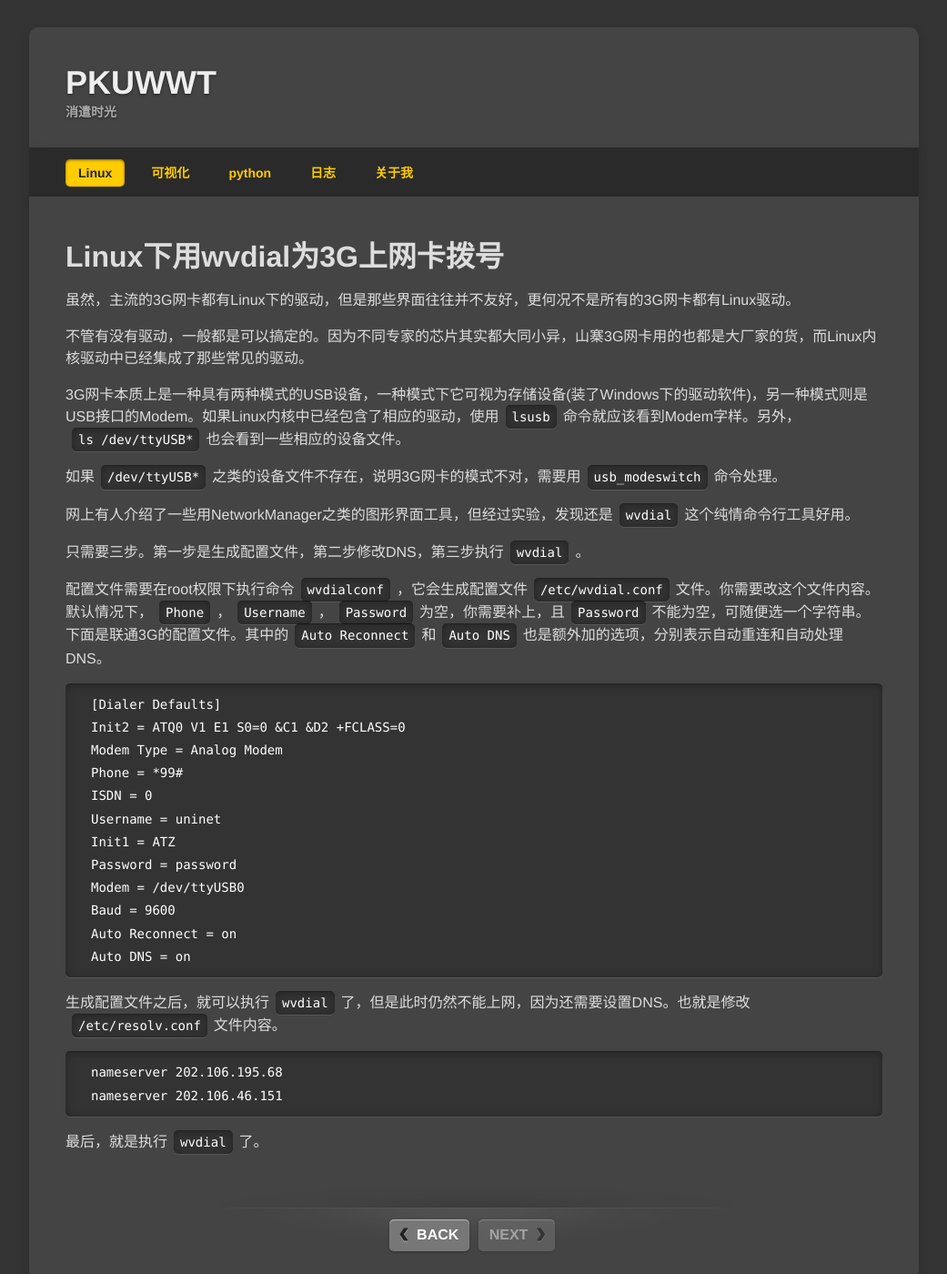
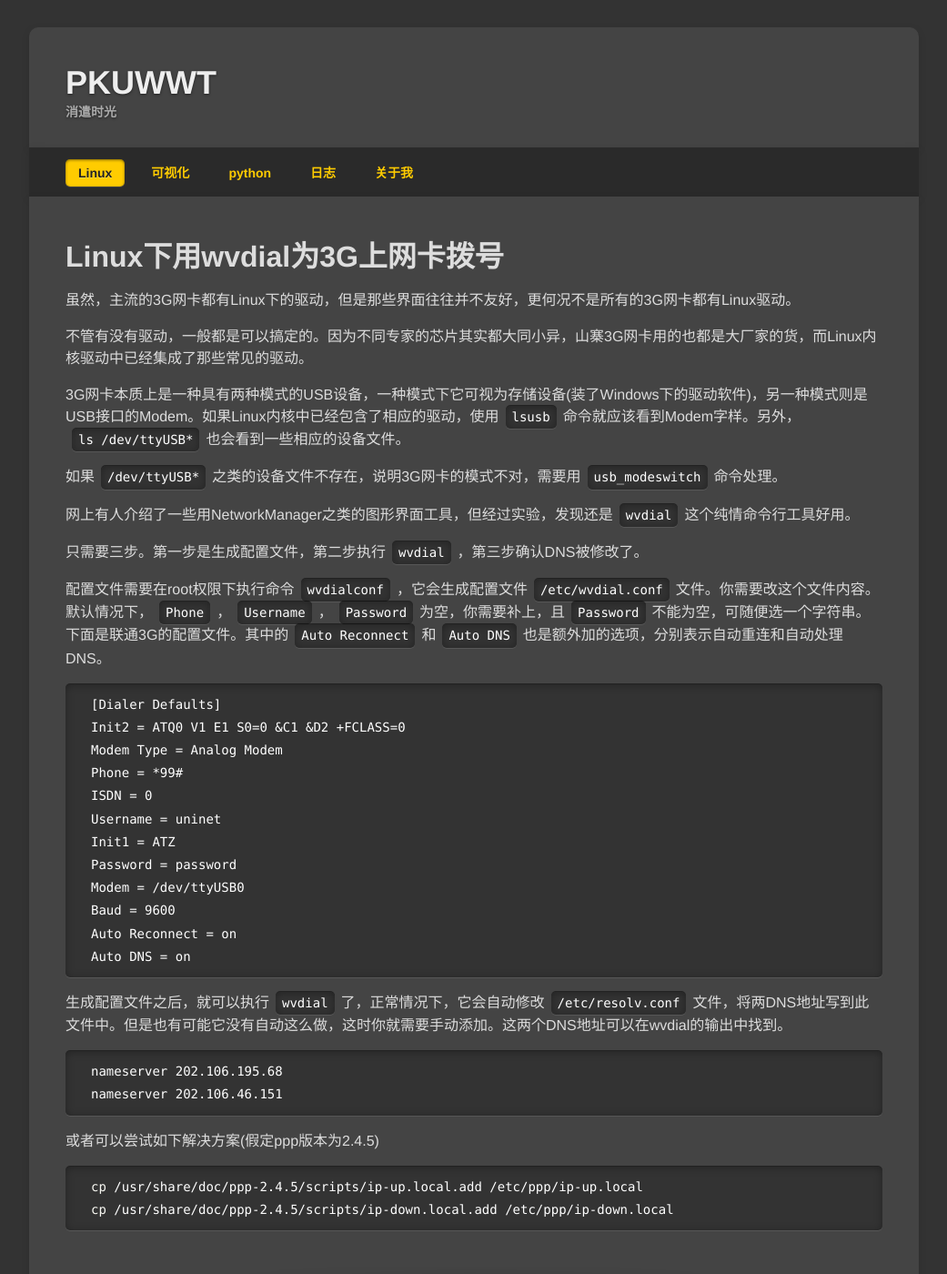
Before and after one commit to pkuwwt/pkuwwt.github.io, a Jekyll site: the page built from linux/_posts/2014-05-04-3g-connection-with-wvdial.md, in a window 1280 px wide and 1400 px high. Shown: the whole window at 91% size, without its empty margins (119-1160 px from the left). Built offline with Jekyll 4.4.1, drawn with Linux system fonts in a browser that asks for light colours; comment, search, counter and statistics services are not loaded.

Commit message:
modified:   linux/_posts/2014-05-04-3g-connection-with-wvdial.md

```diff
--- a/linux/_posts/2014-05-04-3g-connection-with-wvdial.md
+++ b/linux/_posts/2014-05-04-3g-connection-with-wvdial.md
@@ -14,7 +14,7 @@ title: Linux下用wvdial为3G上网卡拨号
 
 网上有人介绍了一些用NetworkManager之类的图形界面工具，但经过实验，发现还是`wvdial`这个纯情命令行工具好用。
 
-只需要三步。第一步是生成配置文件，第二步修改DNS，第三步执行`wvdial`。
+只需要三步。第一步是生成配置文件，第二步执行`wvdial`，第三步确认DNS被修改了。
 
 配置文件需要在root权限下执行命令`wvdialconf`，它会生成配置文件`/etc/wvdial.conf`文件。你需要改这个文件内容。默认情况下，`Phone`，`Username`，`Password`为空，你需要补上，且`Password`不能为空，可随便选一个字符串。下面是联通3G的配置文件。其中的`Auto Reconnect`和`Auto DNS`也是额外加的选项，分别表示自动重连和自动处理DNS。
 
@@ -33,11 +33,16 @@ Auto Reconnect = on
 Auto DNS = on
 {% endhighlight %}
 
-生成配置文件之后，就可以执行`wvdial`了，但是此时仍然不能上网，因为还需要设置DNS。也就是修改`/etc/resolv.conf`文件内容。
+生成配置文件之后，就可以执行`wvdial`了，正常情况下，它会自动修改`/etc/resolv.conf`文件，将两DNS地址写到此文件中。但是也有可能它没有自动这么做，这时你就需要手动添加。这两个DNS地址可以在wvdial的输出中找到。
 
 {% highlight kconfig %}
 nameserver 202.106.195.68
 nameserver 202.106.46.151
 {% endhighlight %}
 
-最后，就是执行`wvdial`了。
+或者可以尝试如下解决方案(假定ppp版本为2.4.5)
+
+{% highlight bash %}
+cp /usr/share/doc/ppp-2.4.5/scripts/ip-up.local.add /etc/ppp/ip-up.local
+cp /usr/share/doc/ppp-2.4.5/scripts/ip-down.local.add /etc/ppp/ip-down.local
+{% endhighlight %}
```
